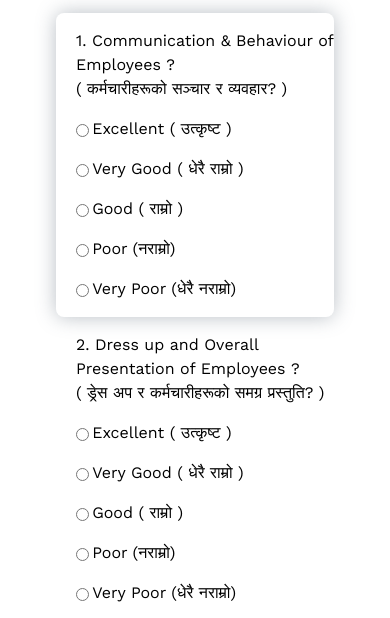
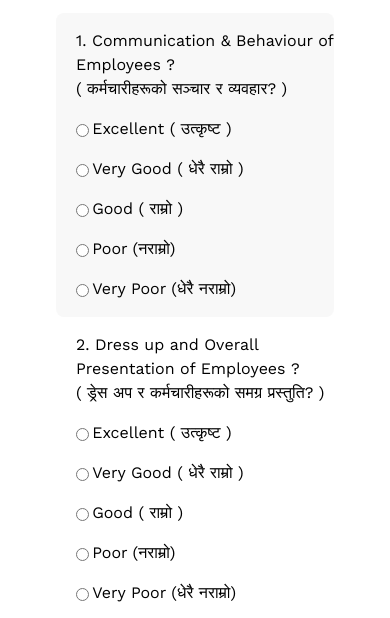
Before and after one commit to sumendra-manandhar/grid-survey-form, a plain HTML site: page index.html in a window 390 px wide. In both pictures the pointer is over the element 195 px from the left and 388 px from the top of the page. Shown: the part 223-841 px from the top of the page. Drawn offline with nearby package versions, Linux system fonts and the light colour scheme.

Commit message:
form done

```diff
--- a/index.html
+++ b/index.html
@@ -37,11 +37,10 @@
         border-radius: 8px;
       }
 
-      .card:hover,
-      .card:active {
+      .card:hover {
         background-color: #ffffff;
-        color: #000000;
-        box-shadow: 0 0 20px rgba(80, 95, 109, 0.4);
+        background: #f1f1f186;
+        box-shadow: inset -3px -3px 7px #ffffff, inset 3px 3px 5px #ceced1;
         border-radius: 8px;
       }
       #title {
@@ -101,11 +100,17 @@
         margin: 0 auto;
         color: #f2f5ea;
         background-color: #694baf;
+
         border: none;
         cursor: pointer;
         font-size: 1.2rem;
         margin-top: 2.5rem;
         margin-bottom: 2.5rem;
+        border-radius: 8px;
+      }
+
+      #submit:hover {
+        box-shadow: 0 0 20px rgba(155, 154, 154, 0.747);
       }
       /** BUGFIX **/
 
@@ -121,6 +126,16 @@
 
         #submit {
           grid-column: 1/3;
+        }
+      }
+
+      @media (max-width: 650px) {
+        .card:hover {
+          box-shadow: none;
+        }
+
+        .wrapper {
+          box-shadow: none;
         }
       }
     </style>
```
